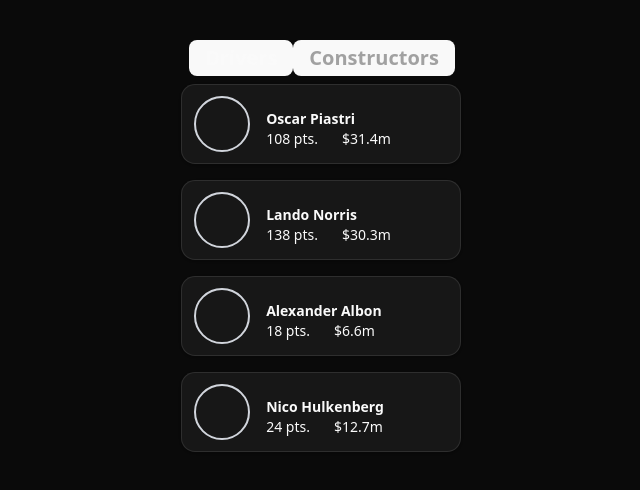
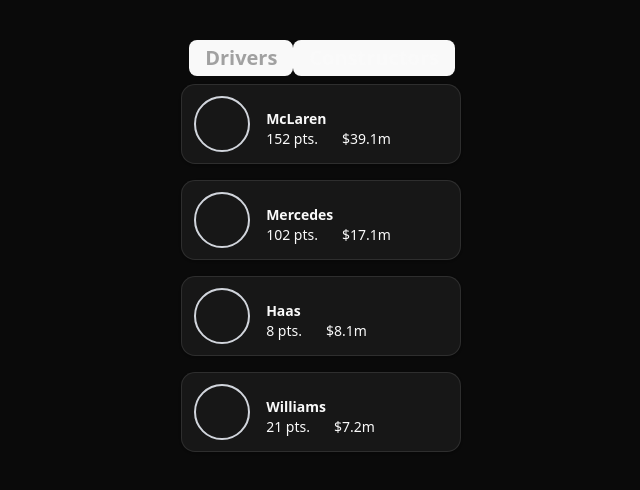
Before and after one commit to emsqrd/f1-companion, a React (Vite) app: page / in a window 1280 px wide. Both pictures are taken after a click on the button "Constructors". Shown: the top 490 px of the page, without its empty margins (318-958 px from the left). Built offline with nearby package versions, Linux system fonts and the light colour scheme.

Commit message:
feat: using show/hide state instead of toggling between

```diff
--- a/src/App.tsx
+++ b/src/App.tsx
@@ -1,19 +1,37 @@
+import { useState } from 'react';
+
 import './App.css';
+import { ConstructorPicker } from './components/ConstructorPicker/ConstructorPicker';
 import { DriverPicker } from './components/DriverPicker/DriverPicker';
 import { Button } from './components/ui/button';
+import { cn } from './lib/utils';
 
 function App() {
+  const [showTab, setShowTab] = useState('driver');
+
   return (
     <>
       <div className="flex justify-between p-2">
-        <Button variant="header">Drivers</Button>
+        <Button
+          variant="header"
+          className={cn(showTab === 'constructor' && 'text-muted-foreground')}
+          onClick={() => setShowTab('driver')}
+        >
+          Drivers
+        </Button>
 
-        <Button variant="header" className="text-muted-foreground">
+        <Button
+          variant="header"
+          className={cn(showTab === 'driver' && 'text-muted-foreground')}
+          onClick={() => setShowTab('constructor')}
+        >
           Constructors
         </Button>
       </div>
-      <DriverPicker slotsCount={4} />
-      {/* <ConstructorPicker slotsCount={4} /> */}
+
+      {showTab === 'driver' && <DriverPicker slotsCount={4} />}
+
+      {showTab === 'constructor' && <ConstructorPicker slotsCount={4} />}
     </>
   );
 }
--- a/src/components/ConstructorPicker/ConstructorPicker.tsx
+++ b/src/components/ConstructorPicker/ConstructorPicker.tsx
@@ -25,7 +25,7 @@
 
   return (
     <>
-      <div className="grid grid-cols-2 gap-4">
+      <div className="grid grid-cols-1 gap-4">
         {slots.map((constructor, idx) => (
           <ConstructorCard
             key={idx}
```
